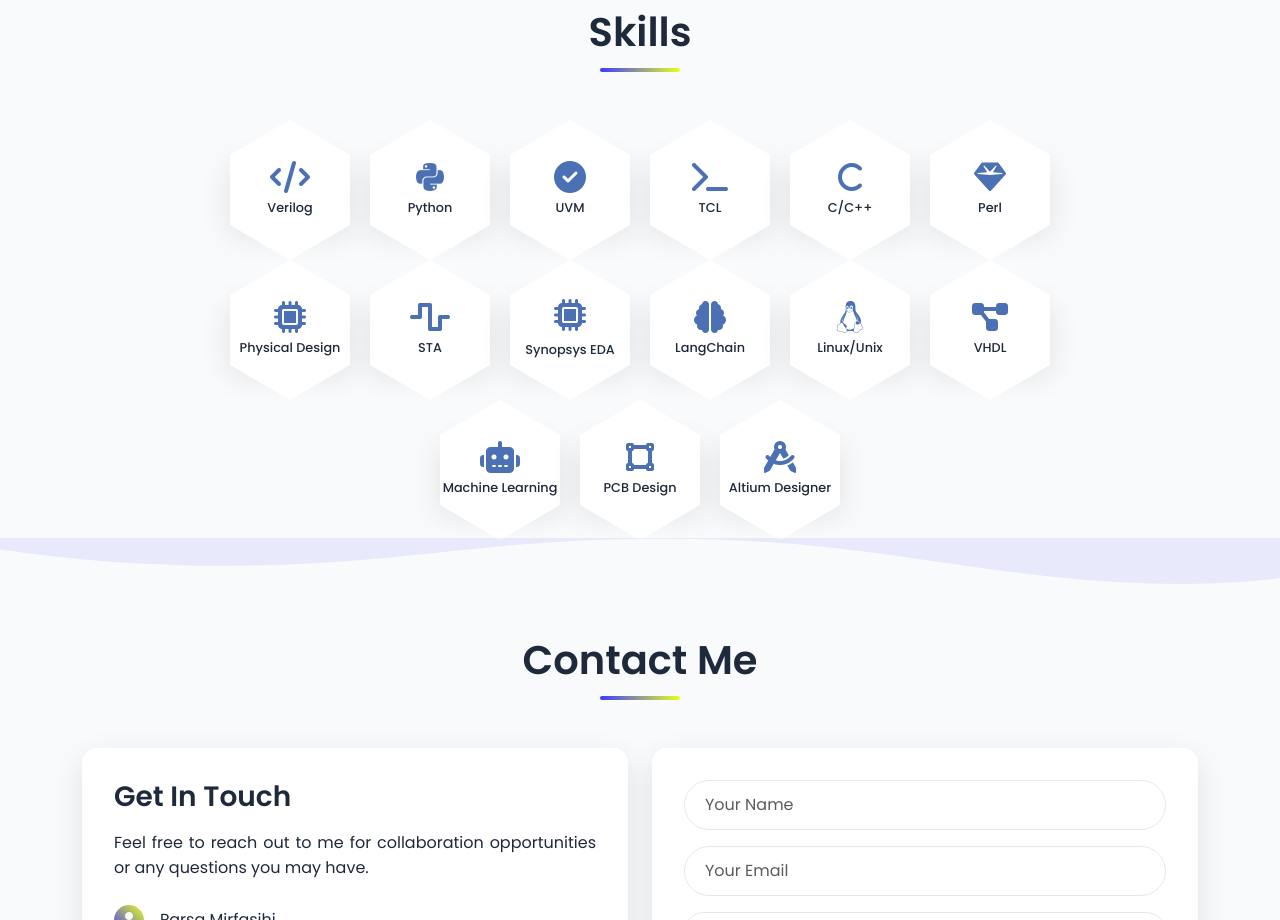
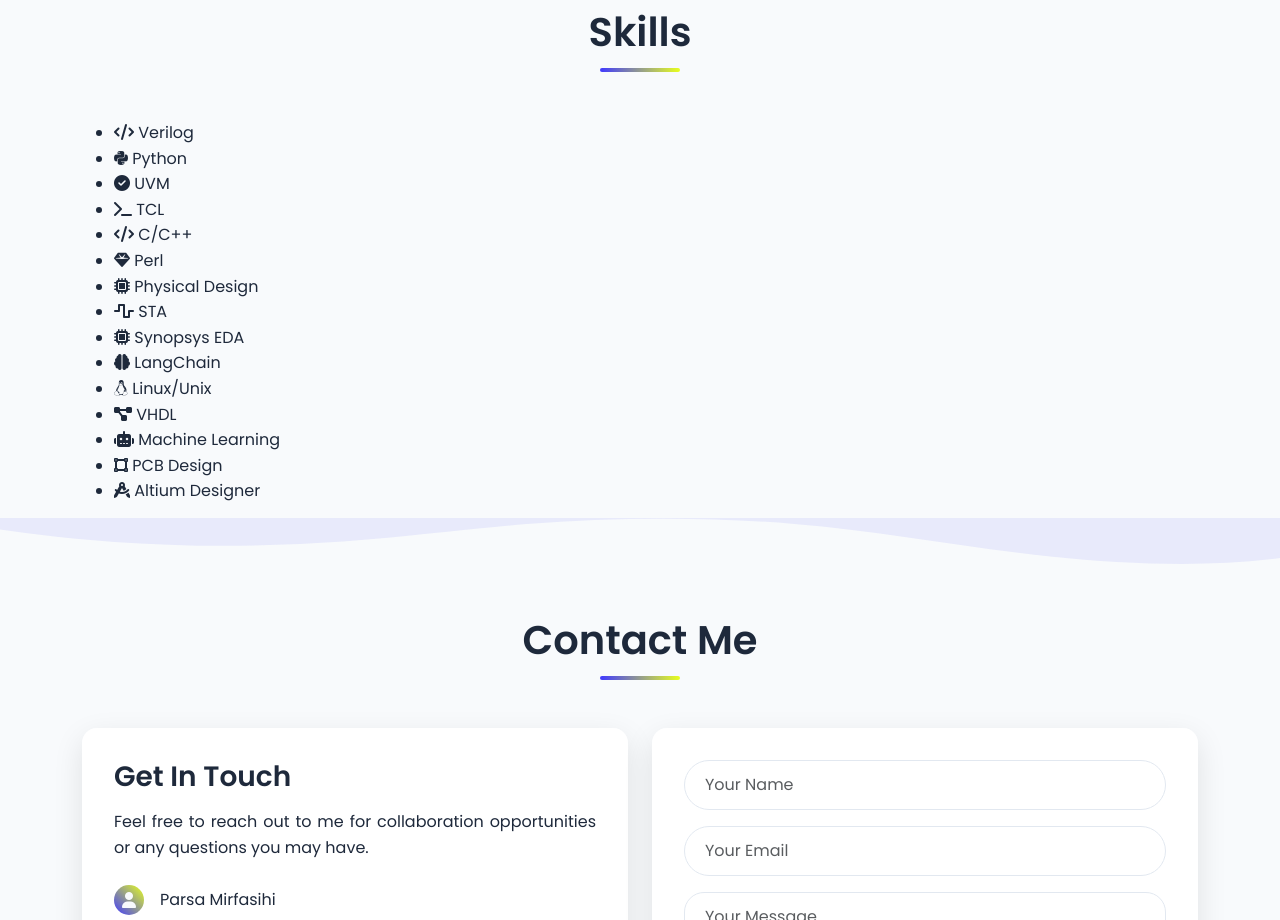
Before and after one commit to parsamrf/portfolio, a plain HTML site: page index.html in a window 1280 px wide. Shown: the part 4200-5120 px from the top of the page. Drawn offline with nearby package versions, Linux system fonts and the light colour scheme.

Commit message:
Update index.html

```diff
--- a/index.html
+++ b/index.html
@@ -482,129 +482,157 @@
     <section id="skills" class="py-5">
       <div class="container">
         <h2 class="section-title" data-aos="fade-up">Skills</h2>
-        <div class="hexagon-grid">
+
+        <!-- NEW: semantic, responsive grid -->
+        <ul class="skills-grid" role="list">
           <!-- Programming Languages -->
-          <div class="hexagon" data-aos="zoom-in">
-            <div class="hexagon-content">
-              <i class="fa-solid fa-code"></i>
-              <span>Verilog</span>
+          <li class="skill" data-aos="zoom-in">
+            <div class="hex" aria-label="Verilog">
+              <div class="hex-inner">
+                <i class="fa-solid fa-code" aria-hidden="true"></i>
+                <span class="label">Verilog</span>
               </div>
             </div>
+          </li>
 
-          <div class="hexagon" data-aos="zoom-in">
-            <div class="hexagon-content">
-              <i class="fab fa-python"></i>
-              <span>Python</span>
+          <li class="skill" data-aos="zoom-in">
+            <div class="hex" aria-label="Python">
+              <div class="hex-inner">
+                <i class="fab fa-python" aria-hidden="true"></i>
+                <span class="label">Python</span>
               </div>
             </div>
+          </li>
 
-          <div class="hexagon" data-aos="zoom-in">
-            <div class="hexagon-content">
-              <i class="fa-solid fa-circle-check"></i>
-              <span>UVM</span>
+          <li class="skill" data-aos="zoom-in">
+            <div class="hex" aria-label="UVM">
+              <div class="hex-inner">
+                <i class="fa-solid fa-circle-check" aria-hidden="true"></i>
+                <span class="label">UVM</span>
               </div>
             </div>
+          </li>
 
-          <div class="hexagon" data-aos="zoom-in" data-aos-delay="250">
-            <div class="hexagon-content">
-              <i class="fa-solid fa-terminal"></i>
-              <span>TCL</span>
+          <li class="skill" data-aos="zoom-in" data-aos-delay="250">
+            <div class="hex" aria-label="TCL">
+              <div class="hex-inner">
+                <i class="fa-solid fa-terminal" aria-hidden="true"></i>
+                <span class="label">TCL</span>
               </div>
             </div>
+          </li>
 
-          <div class="hexagon" data-aos="zoom-in" data-aos-delay="50">
-            <div class="hexagon-content">
-              <i class="fa-solid fa-c"></i>
-              <span>C/C++</span>
+          <li class="skill" data-aos="zoom-in" data-aos-delay="50">
+            <div class="hex" aria-label="C and C++">
+              <div class="hex-inner">
+                <i class="fa-solid fa-code" aria-hidden="true"></i>
+                <span class="label">C/C++</span>
               </div>
             </div>
+          </li>
 
-          <div class="hexagon" data-aos="zoom-in" data-aos-delay="50">
-            <div class="hexagon-content">
-              <i class="fa-solid fa-gem"></i>
-              <span>Perl</span>
+          <li class="skill" data-aos="zoom-in" data-aos-delay="50">
+            <div class="hex" aria-label="Perl">
+              <div class="hex-inner">
+                <i class="fa-solid fa-gem" aria-hidden="true"></i>
+                <span class="label">Perl</span>
               </div>
             </div>
+          </li>
 
-          <!-- Frameworks -->
-          <div class="hexagon" data-aos="zoom-in" data-aos-delay="100">
-            <div class="hexagon-content">
-              <i class="fa-solid fa-microchip"></i>
-              <span>Physical Design</span>
+          <!-- Frameworks / Domains -->
+          <li class="skill" data-aos="zoom-in" data-aos-delay="100">
+            <div class="hex" aria-label="Physical Design">
+              <div class="hex-inner">
+                <i class="fa-solid fa-microchip" aria-hidden="true"></i>
+                <span class="label">Physical Design</span>
               </div>
             </div>
+          </li>
 
-          <div class="hexagon" data-aos="zoom-in" data-aos-delay="150">
-            <div class="hexagon-content">
-              <i class="fa-solid fa-wave-square"></i>
-              <span>STA</span>
+          <li class="skill" data-aos="zoom-in" data-aos-delay="150">
+            <div class="hex" aria-label="STA">
+              <div class="hex-inner">
+                <i class="fa-solid fa-wave-square" aria-hidden="true"></i>
+                <span class="label">STA</span>
               </div>
             </div>
+          </li>
 
-          <div class="hexagon" data-aos="zoom-in" data-aos-delay="200">
-            <div class="hexagon-content">
-              <i class="fa-solid fa-microchip"></i>
-              <center><span>Synopsys EDA</span></center>
+          <li class="skill" data-aos="zoom-in" data-aos-delay="200">
+            <div class="hex" aria-label="Synopsys EDA">
+              <div class="hex-inner">
+                <i class="fa-solid fa-microchip" aria-hidden="true"></i>
+                <span class="label">Synopsys EDA</span>
               </div>
             </div>
+          </li>
 
           <!-- Tools -->
-          <div class="hexagon" data-aos="zoom-in" data-aos-delay="300">
-            <div class="hexagon-content">
-              <i class="fa-solid fa-brain"></i>
-              <span>LangChain</span>
+          <li class="skill" data-aos="zoom-in" data-aos-delay="300">
+            <div class="hex" aria-label="LangChain">
+              <div class="hex-inner">
+                <i class="fa-solid fa-brain" aria-hidden="true"></i>
+                <span class="label">LangChain</span>
               </div>
             </div>
+          </li>
 
-          <div class="hexagon" data-aos="zoom-in" data-aos-delay="350">
-            <div class="hexagon-content">
-              <i class="fa-brands fa-linux"></i>
-              <span>Linux/Unix</span>
+          <li class="skill" data-aos="zoom-in" data-aos-delay="350">
+            <div class="hex" aria-label="Linux and Unix">
+              <div class="hex-inner">
+                <i class="fa-brands fa-linux" aria-hidden="true"></i>
+                <span class="label">Linux/Unix</span>
               </div>
             </div>
+          </li>
 
-          <div class="hexagon" data-aos="zoom-in" data-aos-delay="400">
-            <div class="hexagon-content">
-              <i class="fa-solid fa-diagram-project"></i>
-              <span>VHDL</span>
+          <li class="skill" data-aos="zoom-in" data-aos-delay="400">
+            <div class="hex" aria-label="VHDL">
+              <div class="hex-inner">
+                <i class="fa-solid fa-diagram-project" aria-hidden="true"></i>
+                <span class="label">VHDL</span>
               </div>
             </div>
+          </li>
 
-          <div class="hexagon" data-aos="zoom-in" data-aos-delay="450">
-            <div class="hexagon-content">
-              <i class="fa-solid fa-robot"></i>
-              <span>Machine Learning</span>
+          <li class="skill" data-aos="zoom-in" data-aos-delay="450">
+            <div class="hex" aria-label="Machine Learning">
+              <div class="hex-inner">
+                <i class="fa-solid fa-robot" aria-hidden="true"></i>
+                <span class="label">Machine Learning</span>
               </div>
             </div>
+          </li>
 
-          <div class="hexagon" data-aos="zoom-in" data-aos-delay="500">
-            <div class="hexagon-content">
-              <i class="fa-solid fa-vector-square"></i>
-              <span>PCB Design</span>
+          <li class="skill" data-aos="zoom-in" data-aos-delay="500">
+            <div class="hex" aria-label="PCB Design">
+              <div class="hex-inner">
+                <i class="fa-solid fa-vector-square" aria-hidden="true"></i>
+                <span class="label">PCB Design</span>
               </div>
             </div>
+          </li>
 
-          <div class="hexagon" data-aos="zoom-in" data-aos-delay="600">
-            <div class="hexagon-content">
-              <i class="fa-solid fa-drafting-compass"></i>
-              <span>Altium Designer</span>
+          <li class="skill" data-aos="zoom-in" data-aos-delay="600">
+            <div class="hex" aria-label="Altium Designer">
+              <div class="hex-inner">
+                <i class="fa-solid fa-drafting-compass" aria-hidden="true"></i>
+                <span class="label">Altium Designer</span>
               </div>
             </div>
-      <!-- Section Divider -->
+          </li>
+        </ul>
+
+        <!-- Section Divider (unchanged) -->
         <div class="section-divider">
-        <svg
-          data-name="Layer 1"
-          xmlns="http://www.w3.org/2000/svg"
-          viewBox="0 0 1200 120"
-          preserveAspectRatio="none"
-        >
-          <path
-            d="M321.39,56.44c58-10.79,114.16-30.13,172-41.86,82.39-16.72,168.19-17.73,250.45-.39C823.78,31,906.67,72,985.66,92.83c70.05,18.48,146.53,26.09,214.34,3V0H0V27.35A600.21,600.21,0,0,0,321.39,56.44Z"
-            class="shape-fill"
-          ></path>
+          <svg data-name="Layer 1" xmlns="http://www.w3.org/2000/svg" viewBox="0 0 1200 120" preserveAspectRatio="none">
+            <path d="M321.39,56.44c58-10.79,114.16-30.13,172-41.86,82.39-16.72,168.19-17.73,250.45-.39C823.78,31,906.67,72,985.66,92.83c70.05,18.48,146.53,26.09,214.34,3V0H0V27.35A600.21,600.21,0,0,0,321.39,56.44Z" class="shape-fill"></path>
           </svg>
         </div>
+      </div>
     </section>
+
 
       <div class="section-divider">
         <svg
```
Lines whose indentation alone changed are shown as unchanged.
